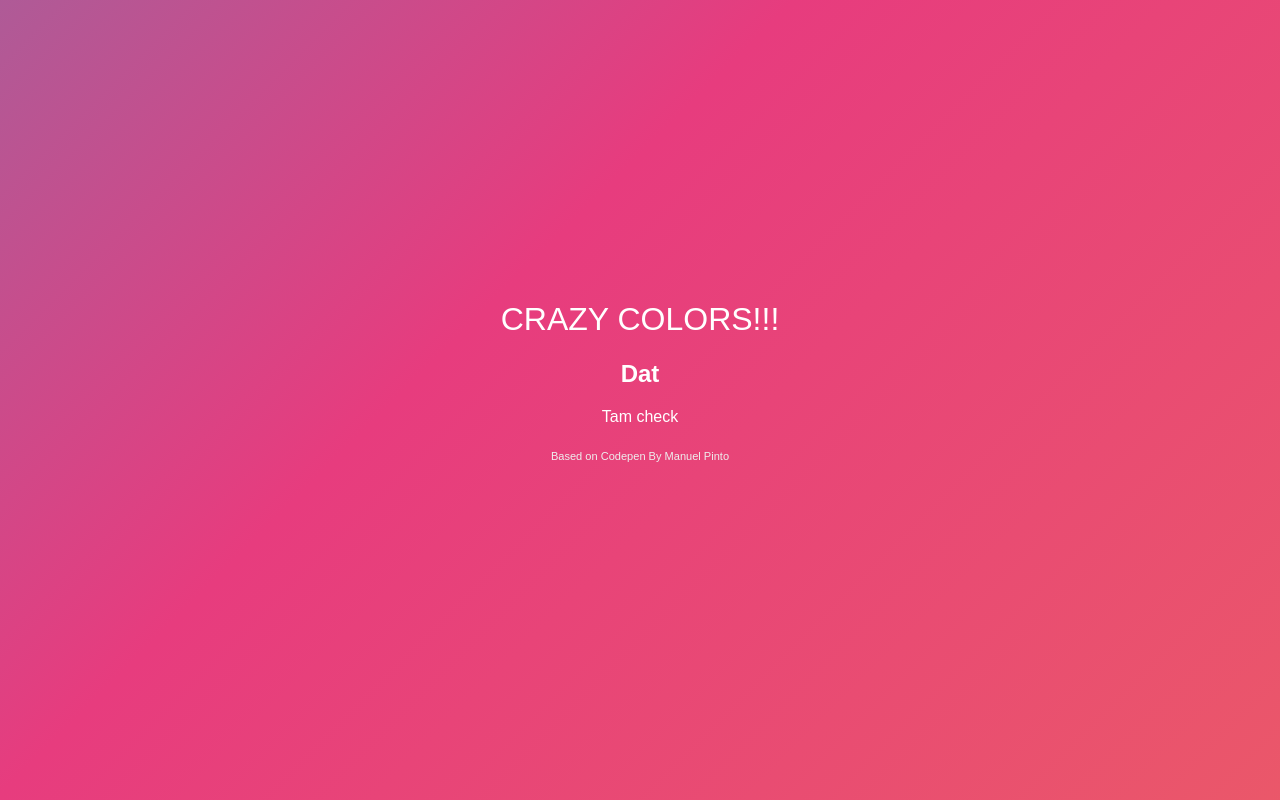
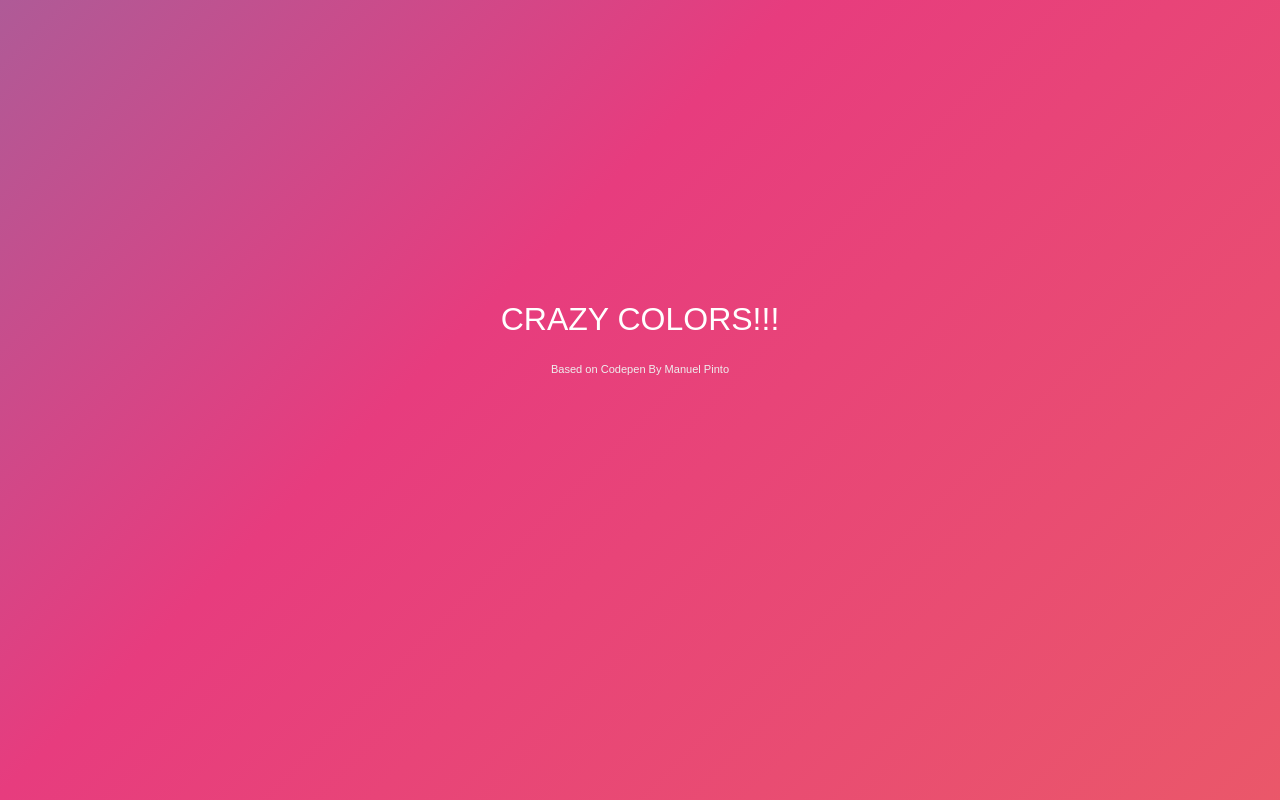
Before and after one commit to Dappuu/testgit, a plain HTML site: page index.html in a window 1280 px wide. Drawn offline with Linux system fonts and the light colour scheme.

Commit message:
final modified

```diff
--- a/index.html
+++ b/index.html
@@ -10,8 +10,7 @@
 <body>
     <div class="container">
         <h1>CRAZY COLORS!!!</h1>
-        <h2>Dat</h2>
-        <p>Tam check</p>
+
         <h5><small>Based on Codepen By Manuel Pinto</small> <a href="https://manuelpinto.in" target="_blank"> </a></h5>
         </div>
 
```
